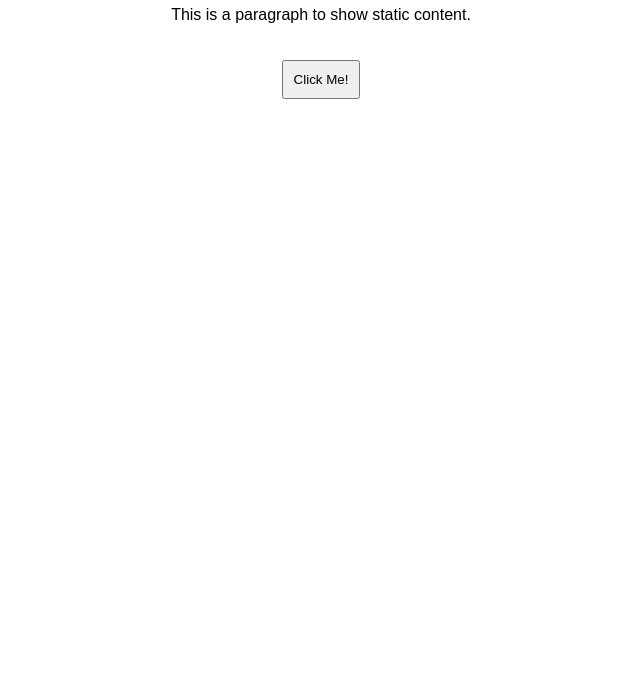
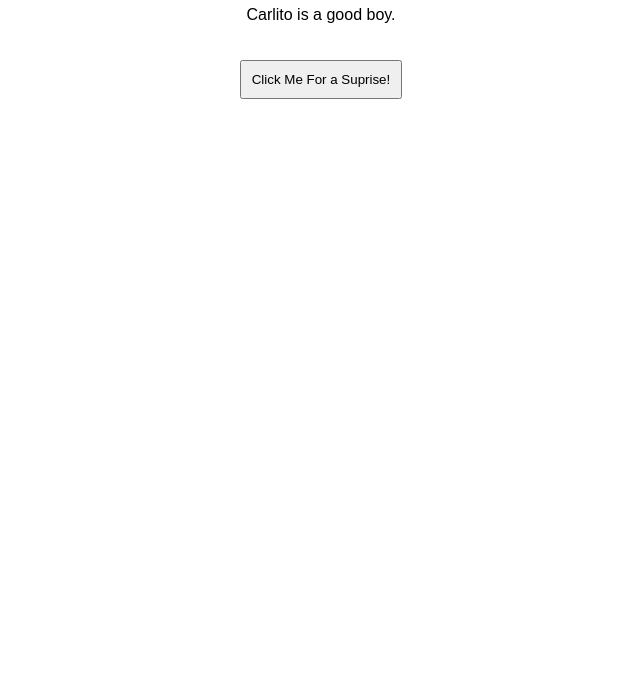
Before and after one commit to thatblondboy00/mysimplewebsite, a plain HTML site: page index.html in a window 1280 px wide. Shown: the part 102-800 px from the top of the page, without its empty margins (319-959 px from the left). Drawn offline with Linux system fonts and the light colour scheme.

Commit message:
Update index.html

```diff
--- a/index.html
+++ b/index.html
@@ -8,8 +8,8 @@
     <link rel="stylesheet" href="style.css">
 <body>
     <h1>Welcome to My Simple Website</h1>
-    <p>This is a paragraph to show static content.</p>
-    <button id="clickMeBtn">Click Me!</button>
+    <p>Carlito is a good boy.</p>
+    <button id="clickMeBtn">Click Me For a Suprise!</button>
     <p id="dynamicText"></p>
 
     <!-- Link to our JavaScript file -->
```
